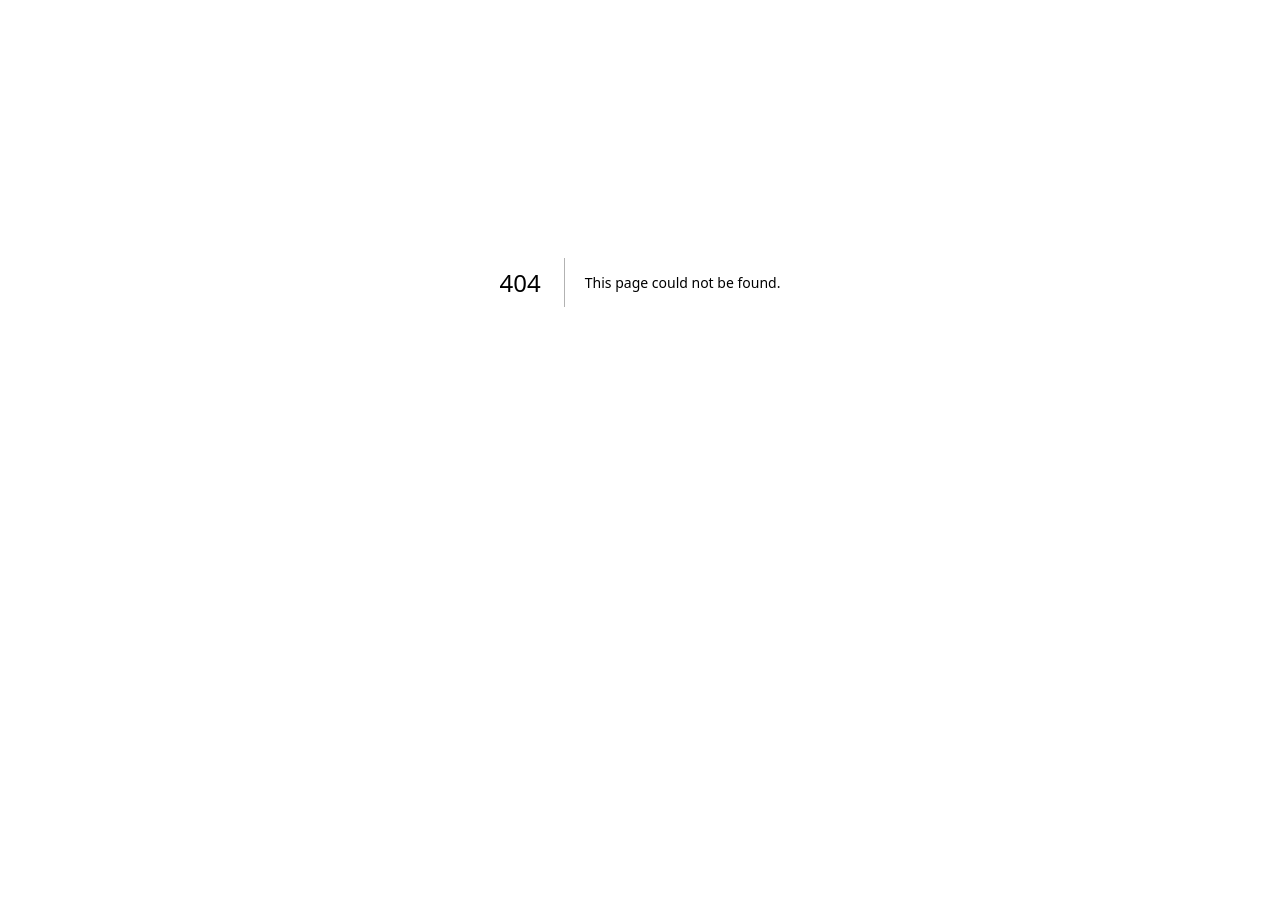
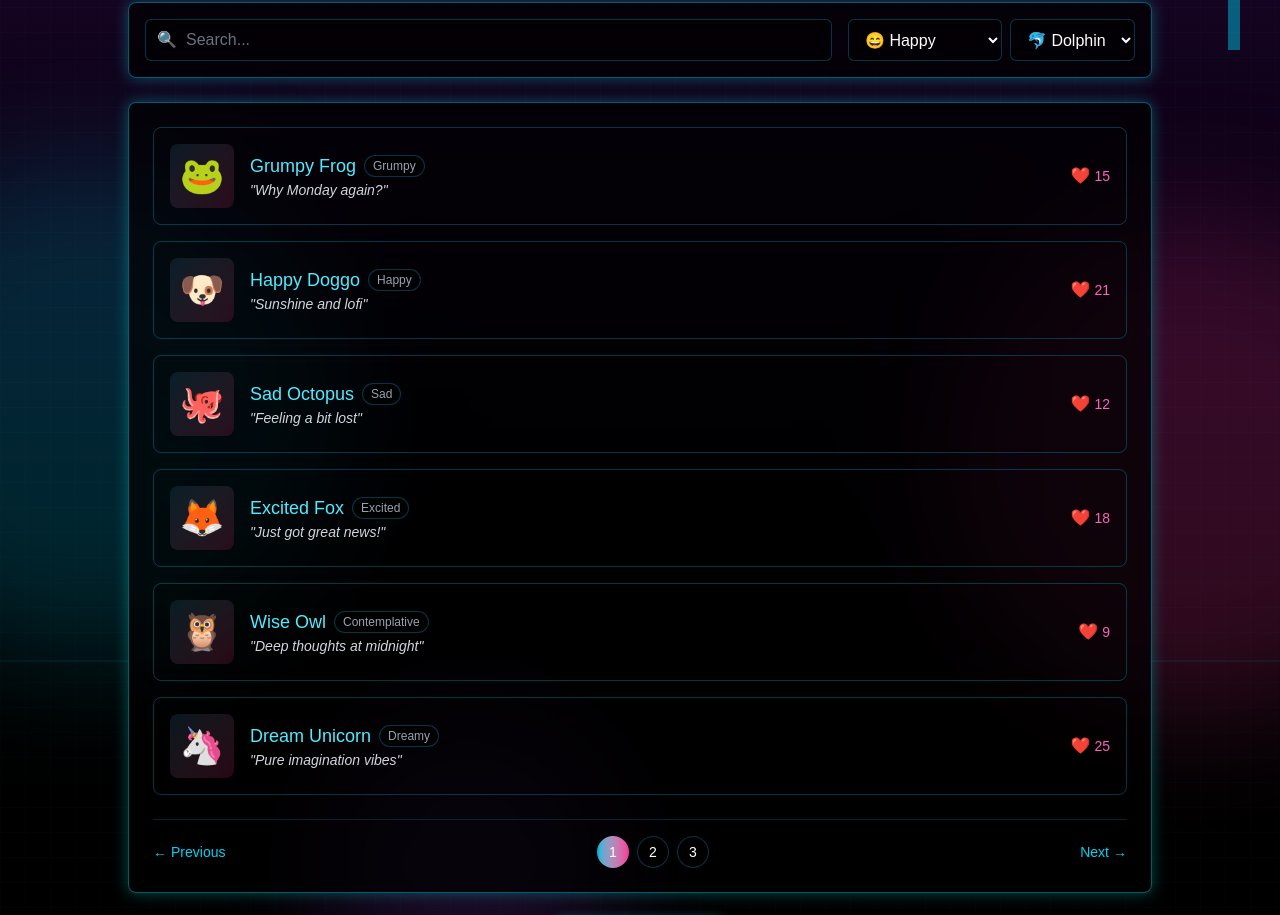
Before and after one commit to IcyConcrete/sui-moodzoo, a Next.js app in the folder frontend/: page /gallery in a window 1280 px wide. Before the commit this address had no page. Shown: the part 118-1033 px from the top of the page. Before the commit the page ends 800 px from the top, so only its background shows below. Built offline with nearby package versions, Linux system fonts and the light colour scheme.

Commit message:
update - init galley page

```diff
--- /dev/null
+++ b/frontend/app/gallery/page.tsx
@@ -0,0 +1,141 @@
+import React from 'react';
+import Link from 'next/link';
+import Image from 'next/image';
+
+export default function GalleryPage() {
+  // Mock data for NFT gallery items
+  const galleryItems = [
+    { id: 1, animal: '🐸', name: 'Grumpy Frog', description: 'Why Monday again?', likes: 15, emotion: 'Grumpy' },
+    { id: 2, animal: '🐶', name: 'Happy Doggo', description: 'Sunshine and lofi', likes: 21, emotion: 'Happy' },
+    { id: 3, animal: '🐙', name: 'Sad Octopus', description: 'Feeling a bit lost', likes: 12, emotion: 'Sad' },
+    { id: 4, animal: '🦊', name: 'Excited Fox', description: 'Just got great news!', likes: 18, emotion: 'Excited' },
+    { id: 5, animal: '🦉', name: 'Wise Owl', description: 'Deep thoughts at midnight', likes: 9, emotion: 'Contemplative' },
+    { id: 6, animal: '🦄', name: 'Dream Unicorn', description: 'Pure imagination vibes', likes: 25, emotion: 'Dreamy' },
+  ];
+
+  return (
+    <div className="min-h-screen bg-black text-white flex flex-col p-6 relative overflow-hidden">
+      {/* Cyberpunk background elements */}
+      <div className="absolute inset-0 z-0 overflow-hidden">
+        <div className="absolute top-0 left-0 w-full h-full bg-gradient-to-b from-purple-900/30 to-black/90"></div>
+        <div className="absolute top-0 left-0 w-full h-full bg-[url('/grid.svg')] bg-repeat opacity-30"></div>
+
+        {/* Glow elements */}
+        <div className="absolute top-1/4 -left-40 w-[500px] h-[500px] rounded-full bg-cyan-500/20 blur-3xl"></div>
+        <div className="absolute bottom-1/4 -right-40 w-[500px] h-[500px] rounded-full bg-pink-500/20 blur-3xl"></div>
+        <div className="absolute top-3/4 left-1/4 w-[300px] h-[300px] rounded-full bg-purple-500/15 blur-3xl"></div>
+      </div>
+
+      {/* Main content */}
+      <div className="z-10 max-w-5xl w-full mx-auto">
+        {/* Header */}
+        <div className="text-center mb-8">
+          <h1 className="text-3xl font-bold mb-2 text-transparent bg-clip-text bg-gradient-to-r from-cyan-400 to-pink-500 glitch-text" data-text="MOODZOO COMMUNITY">
+            🖼️ MOODZOO COMMUNITY
+          </h1>
+          <p className="text-cyan-300 text-sm">Browse Mood NFTs by Emotion or Animal</p>
+        </div>
+
+        {/* Search and Filter Bar */}
+        <div className="border border-cyan-500/50 rounded-lg backdrop-blur-sm bg-black/70 p-4 shadow-[0_0_15px_rgba(0,255,255,0.3)] mb-6">
+          <div className="flex flex-col md:flex-row gap-4">
+            {/* Search */}
+            <div className="relative flex-grow">
+              <div className="absolute inset-y-0 left-0 pl-3 flex items-center pointer-events-none">
+                <span className="text-gray-400">🔍</span>
+              </div>
+              <input
+                type="text"
+                className="block w-full pl-10 pr-3 py-2 bg-black/50 border border-cyan-500/30 rounded-md text-white placeholder-gray-500 focus:border-cyan-400 focus:outline-none focus:ring-1 focus:ring-cyan-500 transition-all"
+                placeholder="Search..."
+              />
+            </div>
+
+            {/* Filters */}
+            <div className="flex flex-wrap gap-2">
+              <select className="bg-black/50 border border-cyan-500/30 rounded-md text-white px-3 py-2 focus:border-cyan-400 focus:outline-none focus:ring-1 focus:ring-cyan-500 transition-all">
+                <option>😄 Happy</option>
+                <option>😢 Sad</option>
+                <option>😡 Angry</option>
+                <option>😌 Calm</option>
+                <option>🤯 Mind Blown</option>
+              </select>
+
+              <select className="bg-black/50 border border-cyan-500/30 rounded-md text-white px-3 py-2 focus:border-cyan-400 focus:outline-none focus:ring-1 focus:ring-cyan-500 transition-all">
+                <option>🐬 Dolphin</option>
+                <option>🐶 Dog</option>
+                <option>🐱 Cat</option>
+                <option>🦊 Fox</option>
+                <option>🐸 Frog</option>
+              </select>
+            </div>
+          </div>
+        </div>
+
+        {/* Gallery Grid */}
+        <div className="border border-cyan-500/50 rounded-lg backdrop-blur-sm bg-black/70 p-6 shadow-[0_0_15px_rgba(0,255,255,0.3)]">
+          <div className="space-y-4">
+            {galleryItems.map((item) => (
+              <div
+                key={item.id}
+                className="border border-cyan-500/30 rounded-lg p-4 hover:border-cyan-400/50 transition-all hover:shadow-[0_0_10px_rgba(0,255,255,0.3)] hover:bg-black/50"
+              >
+                <div className="flex items-center">
+                  {/* NFT Preview */}
+                  <div className="w-12 h-12 md:w-16 md:h-16 bg-gradient-to-br from-cyan-900/30 to-pink-900/30 rounded-lg flex items-center justify-center text-3xl md:text-4xl mr-4">
+                    {item.animal}
+                  </div>
+
+                  {/* NFT Info */}
+                  <div className="flex-grow">
+                    <div className="flex items-center">
+                      <h3 className="text-lg font-medium text-cyan-300">{item.name}</h3>
+                      <span className="ml-2 text-xs px-2 py-0.5 bg-black/50 border border-cyan-500/30 rounded-full text-gray-400">{item.emotion}</span>
+                    </div>
+                    <p className="text-sm text-gray-300 italic">"{item.description}"</p>
+                  </div>
+
+                  {/* Likes */}
+                  <div className="flex items-center text-pink-400 ml-4">
+                    <button className="hover:scale-110 transition-transform">❤️</button>
+                    <span className="ml-1 text-sm">{item.likes}</span>
+                  </div>
+                </div>
+              </div>
+            ))}
+          </div>
+
+          {/* Pagination */}
+          <div className="flex justify-between items-center mt-6 pt-4 border-t border-cyan-500/20">
+            <button className="text-cyan-400 hover:text-cyan-300 transition-colors flex items-center gap-1 text-sm">
+              <span>←</span> <span>Previous</span>
+            </button>
+
+            <div className="flex gap-2">
+              <button className="w-8 h-8 rounded-full bg-gradient-to-r from-cyan-500 to-pink-500 flex items-center justify-center text-sm">1</button>
+              <button className="w-8 h-8 rounded-full bg-black/50 border border-cyan-500/30 flex items-center justify-center text-sm hover:bg-black/70 transition-colors">2</button>
+              <button className="w-8 h-8 rounded-full bg-black/50 border border-cyan-500/30 flex items-center justify-center text-sm hover:bg-black/70 transition-colors">3</button>
+            </div>
+
+            <button className="text-cyan-400 hover:text-cyan-300 transition-colors flex items-center gap-1 text-sm">
+              <span>Next</span> <span>→</span>
+            </button>
+          </div>
+        </div>
+
+        {/* View Details Button */}
+        <div className="flex justify-center mt-6">
+          <Link href="/details/1" className="bg-gradient-to-r from-cyan-500/80 to-pink-500/80 hover:from-cyan-500 hover:to-pink-500 rounded-lg py-3 px-6 transition-colors flex items-center justify-center gap-2 text-sm shadow-[0_0_10px_rgba(0,255,255,0.3)] hover:shadow-[0_0_15px_rgba(0,255,255,0.5)]">
+            <span>VIEW DETAILS</span>
+            <span className="text-lg">→</span>
+          </Link>
+        </div>
+      </div>
+
+      {/* Animated elements */}
+      <div className="absolute top-10 right-10 w-3 h-32 bg-cyan-500/60 animate-pulse"></div>
+      <div className="absolute bottom-10 left-10 w-32 h-3 bg-pink-500/60 animate-pulse"></div>
+      <div className="absolute left-0 w-full h-[2px] bg-cyan-500/30 animate-scan"></div>
+    </div>
+  );
+}
```
